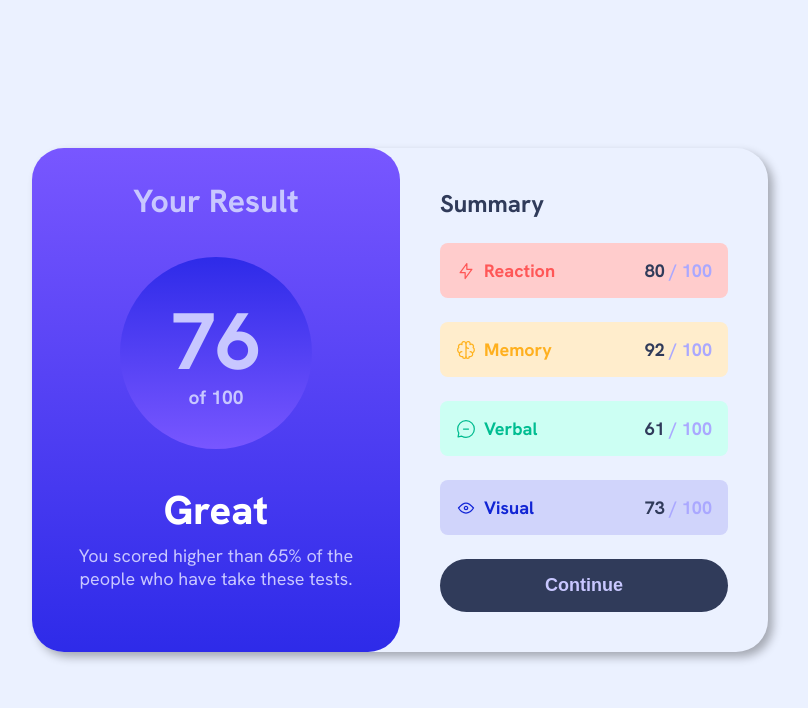
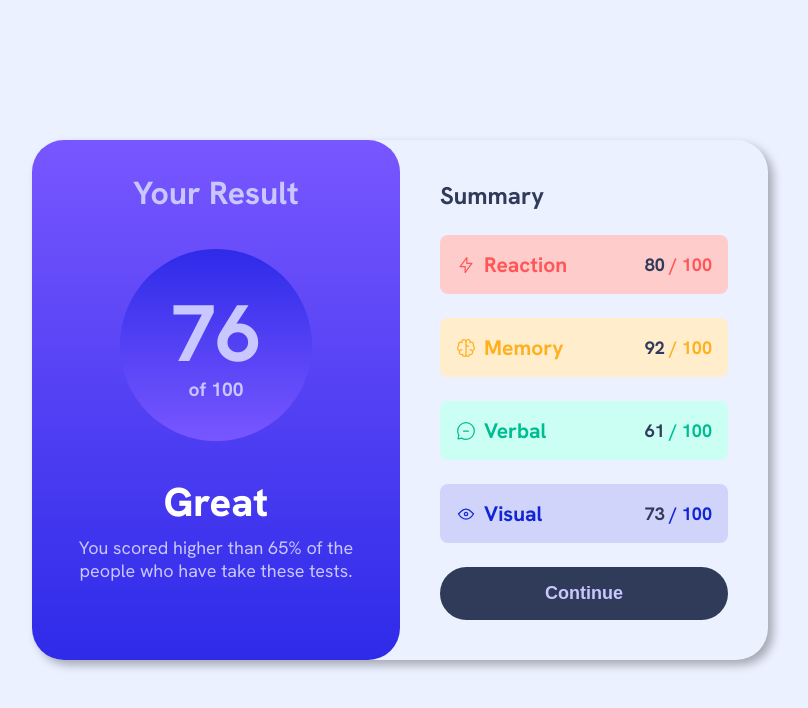
Before and after one commit to kdfarrell/Results-Summary-Component-UI, a plain HTML site: page index.html in a window 1280 px wide. Shown: the whole page, without its empty margins (240-1048 px from the left). Drawn offline with Linux system fonts and the light colour scheme.

Commit message:
Changed Item Styling and Added Comments to CSS

```diff
--- a/style.css
+++ b/style.css
@@ -1,3 +1,4 @@
+/* Global Reset */
 * {
     padding: 0;
     margin: 0;
@@ -8,6 +9,7 @@ img, svg {
     display: block;
 }
 
+/* Body Styling */
 body {
     font-family: "Hanken Grotesk", serif;
     color: hsl(241, 100%, 89%);
@@ -21,16 +23,18 @@ main {
     background: hsl(221, 100%, 96%);
 }
 
+/* Result Summary Container */
 .result-summary {
     max-width: 46rem;
 }
 
+/* Result Section */
 .result {
     display: flex;
     flex-direction: column;
     align-items: center;
     gap: 2.2rem;
-    background: linear-gradient(hsl(252, 100%, 67%),hsl(241, 81%, 54%));
+    background: linear-gradient(hsl(252, 100%, 67%), hsl(241, 81%, 54%));
     border-radius: 0 0 2rem 2rem;
     padding: 2rem 2.5rem;
 }
@@ -41,7 +45,7 @@ main {
 }
 
 .result-score {
-    background: linear-gradient(hsl(241, 81%, 54%),hsl(252, 100%, 67%));
+    background: linear-gradient(hsl(241, 81%, 54%), hsl(252, 100%, 67%));
     width: 12rem;
     height: 12rem;
     font-size: 1.2rem;
@@ -60,6 +64,7 @@ main {
     line-height: 1.1;
 }
 
+/* Comment Section */
 .comment {
     text-align: center;
 }
@@ -68,7 +73,7 @@ main {
     color: hsl(0, 0%, 100%);
     font-size: 2.5rem;
     font-weight: 800;
-    margin-bottom: .5rem;
+    margin-bottom: 0.5rem;
 }
 
 .comment p {
@@ -76,6 +81,7 @@ main {
     font-size: 1.125rem;
 }
 
+/* Summary Section */
 .summary {
     padding: 2.5rem;
     color: hsl(241, 100%, 83%);
@@ -88,16 +94,17 @@ main {
 
 .summary h2 {
     font-size: 1.5rem;
-    color: hsl(224, 30%, 27%)
+    color: hsl(224, 30%, 27%);
 }
 
+/* Summary Items */
 .item {
     display: flex;
     justify-content: space-between;
     align-items: center;
     padding: 1rem;
     font-weight: 700;
-    border-radius: .5rem;
+    border-radius: 0.5rem;
     margin-bottom: 1.5rem;
 }
 
@@ -105,50 +112,36 @@ main {
     display: flex;
     align-items: center;
     justify-content: center;
-    gap: .5rem;
+    gap: 0.5rem;
 }
 
 .item span {
     color: hsl(224, 30%, 27%);
 }
 
-.summary-items > .item:nth-child(1) h3 {
-    color: hsl(0, 100%, 67%);
-    font-size: 1.125rem;
-}
-
+/* Summary Items Background Colors */
 .summary-items > .item:nth-child(1) {
     background-color: hsl(0, 100%, 90%);
-}
-
-.summary-items > .item:nth-child(2) h3 {
-    color: hsl(39, 100%, 56%);
-    font-size: 1.125rem;
+    color: hsl(0, 100%, 67%);
 }
 
 .summary-items > .item:nth-child(2) {
     background-color: hsl(39, 100%, 90%);
-}
-
-.summary-items > .item:nth-child(3) h3 {
-    color: hsl(166, 100%, 37%);
-    font-size: 1.125rem;
+    color: hsl(39, 100%, 56%);
 }
 
 .summary-items > .item:nth-child(3) {
     background-color: hsl(166, 100%, 90%);
-}
-
-.summary-items > .item:nth-child(4) h3 {
-    color: hsl(234, 85%, 45%);
-    font-size: 1.125rem;
+    color: hsl(166, 100%, 37%);
 }
 
 .summary-items > .item:nth-child(4) {
     background-color: hsl(234, 85%, 90%);
+    color: hsl(234, 85%, 45%);
     margin-bottom: 0;
 }
 
+/* Button Styling */
 button {
     font-weight: 700;
     font-size: 1.125rem;
@@ -162,21 +155,20 @@ button {
 }
 
 button:hover {
-    background: linear-gradient(hsl(252, 100%, 67%),hsl(241, 81%, 54%));
+    background: linear-gradient(hsl(252, 100%, 67%), hsl(241, 81%, 54%));
 }
 
-@media (min-width:48rem) {
-
-
+/* Responsive Styles */
+@media (min-width: 48rem) {
     .result-summary {
         display: flex;
         box-shadow: 5px 5px 10px rgba(0, 0, 0, 0.3);
-        border-radius: 2rem 2rem 2rem 2rem;
+        border-radius: 2rem;
     }
 
     .result {
         max-width: 50%;
-        border-radius: 2rem 2rem 2rem 2rem;
+        border-radius: 2rem;
     }
 
     .summary {
```
Lines whose indentation alone changed are shown as unchanged.
